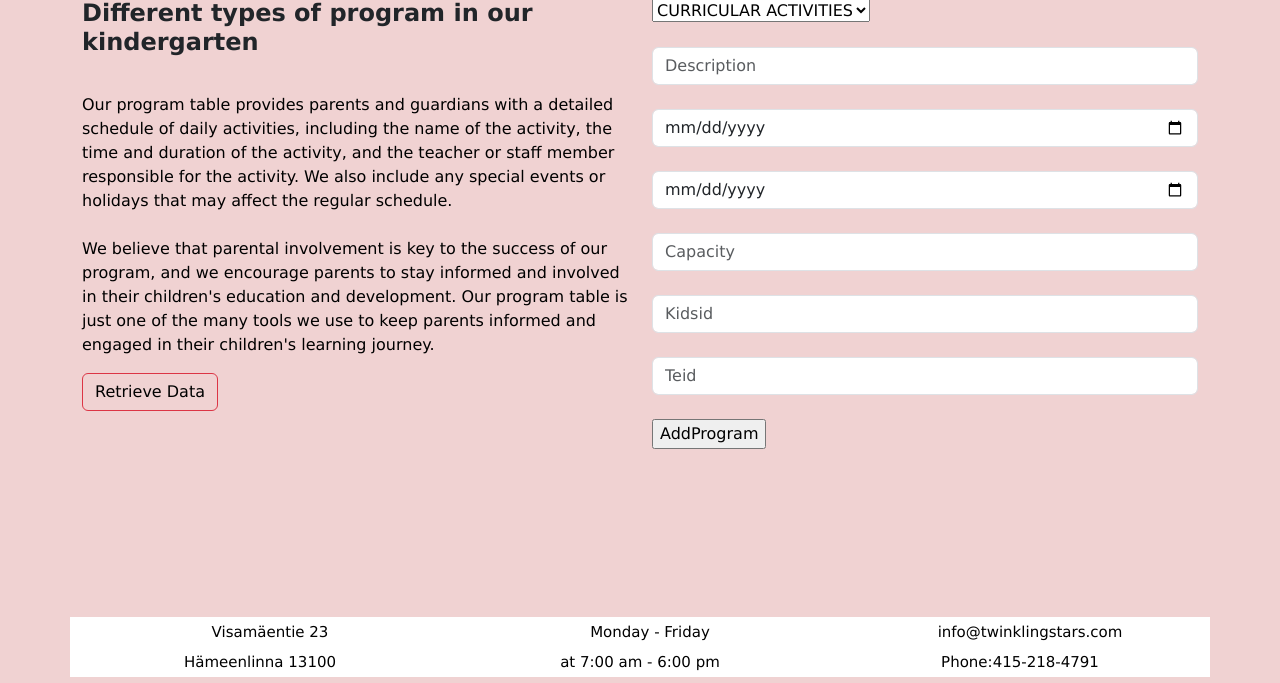
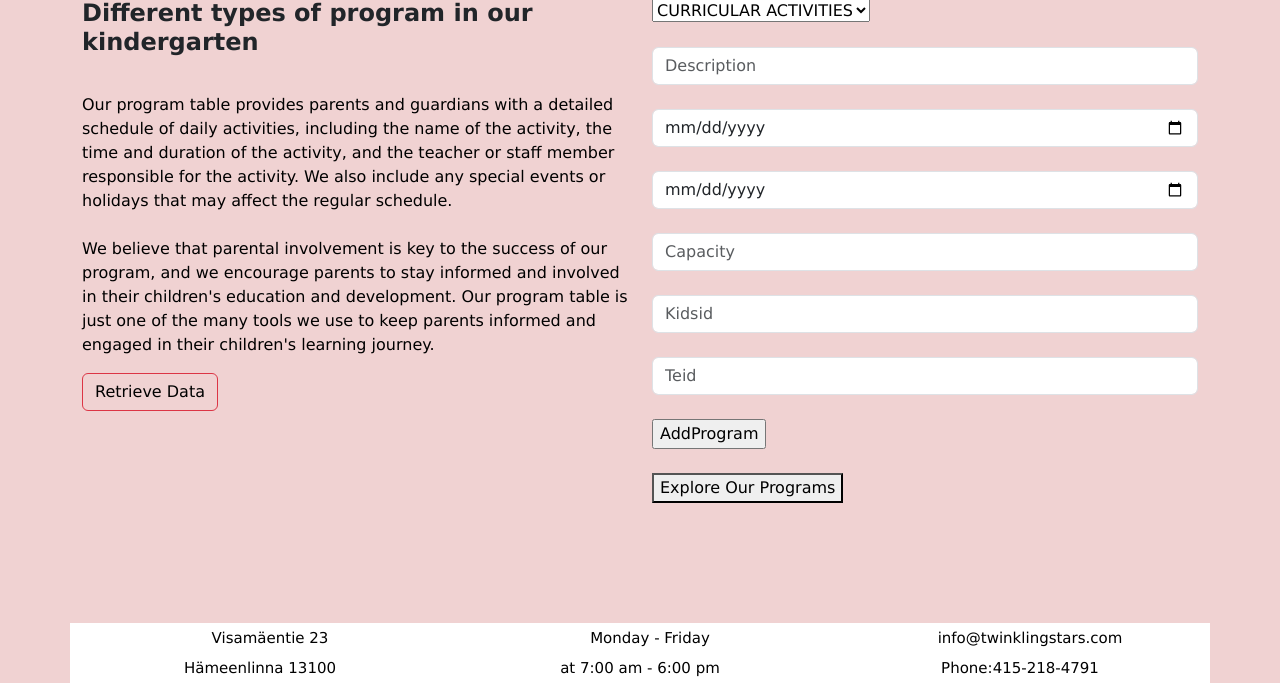
Before and after one commit to sonali22000/Kinda-Team18, a PHP site: page /createprogram.php in a window 1280 px wide. Shown: the part 863-1546 px from the top of the page. Run offline with PHP 8.4, Linux system fonts and the light colour scheme.

Commit message:
changes in button

```diff
--- a/createprogram.php
+++ b/createprogram.php
@@ -96,6 +96,15 @@
                  this.style.backgroundColor='white';
                  this.style.fontSize='1.1em';"; >
                  </span> <br> <br>
+                 <button onclick="window.location.href='readprogram.php';">
+       <span onmouseover="this.style.color='red';
+                 this.style.backgroundColor='black';
+                 this.style.fontSize='1em'; ";
+      onmouseout="
+                 this.style.color='blue';
+                 this.style.backgroundColor='white';
+                 this.style.fontSize='1.1em';"; >
+                 Explore Our Programs</span></button>
 
 
 
```
